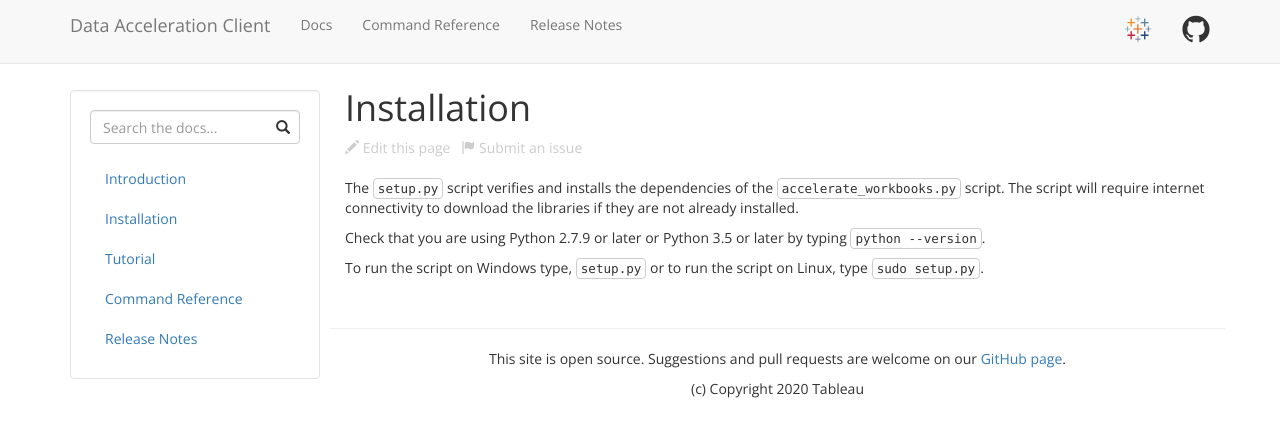
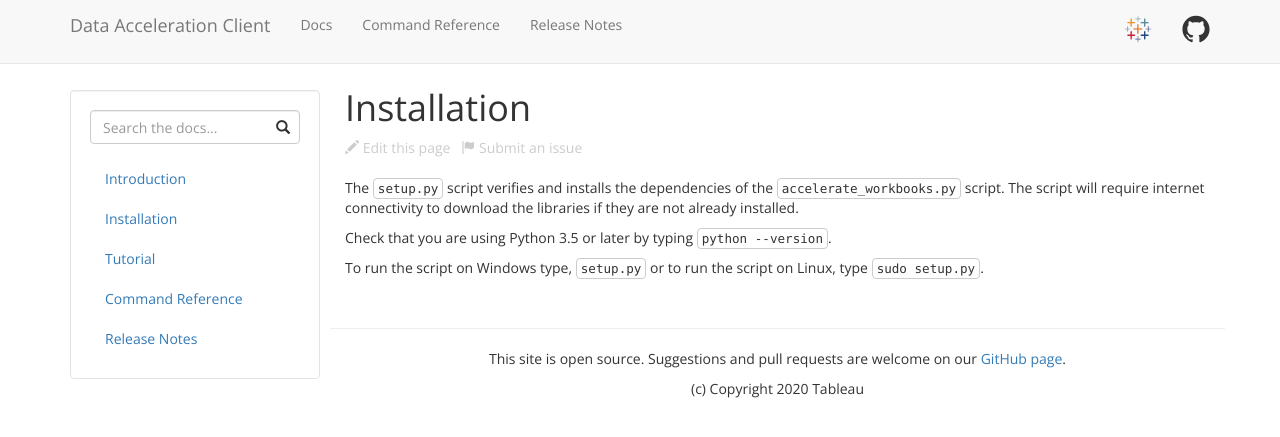
Before and after one commit to tableau/tableau-data-acceleration-client, a Jekyll site: the page built from docs/da_setup.md, in a window 1280 px wide. Shown: the top 437 px of the page. Built offline with Jekyll 4.4.1, drawn with Linux system fonts in a browser that asks for light colours; nearby versions of some CDN libraries.

Commit message:
update requirement to Python 3.5 or later

```diff
--- a/docs/da_setup.md
+++ b/docs/da_setup.md
@@ -5,6 +5,6 @@ layout: docs
 
 The `setup.py` script verifies and installs the dependencies of the `accelerate_workbooks.py` script. The script will require internet connectivity to download the libraries if they are not already installed.
 
-Check that you are using Python 2.7.9 or later or Python 3.5 or later by typing `python --version`.
+Check that you are using Python 3.5 or later by typing `python --version`.
 
 To run the script on Windows type, `setup.py` or to run the script on Linux, type `sudo setup.py`.
```
